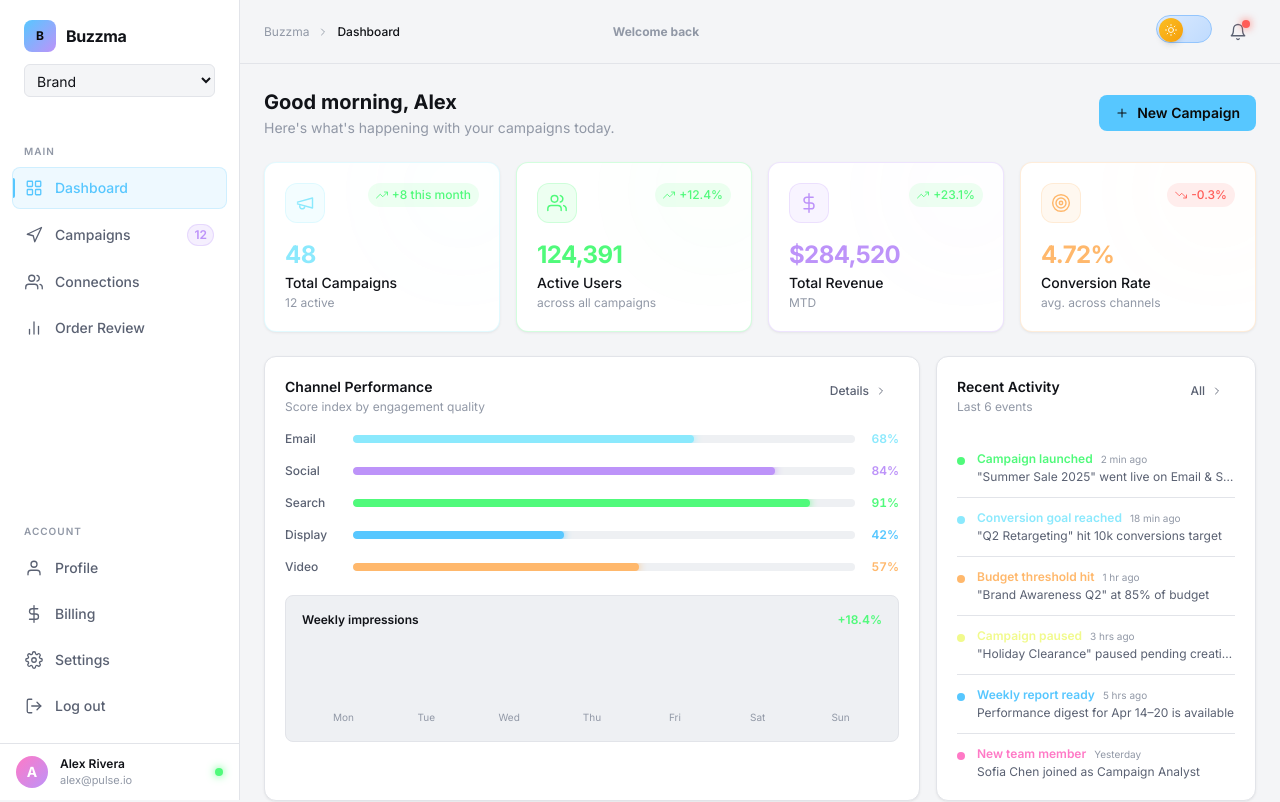
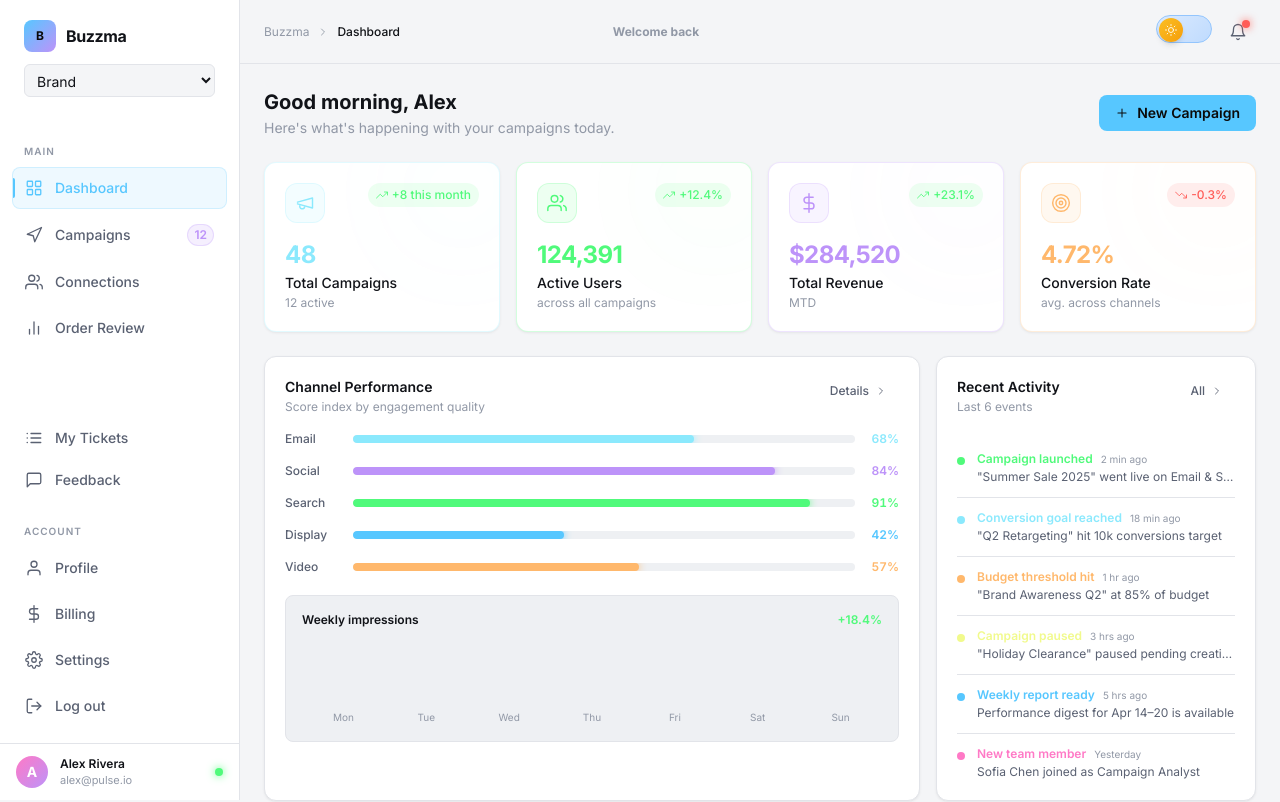
Before and after one commit to real-coddicted/buzzma, a React (Vite) app in the folder frontend/: page / in a window 1280 px wide. Shown: the top 802 px of the page. Built offline with nearby package versions, Linux system fonts and the light colour scheme.

Commit message:
Sidebar items update

```diff
--- a/frontend/src/components/layout/Sidebar.tsx
+++ b/frontend/src/components/layout/Sidebar.tsx
@@ -10,10 +10,10 @@ interface SidebarProps {
 
 // Role-based navigation mapping
 const roleNavigationMap: Record<UserRole, NavPage[]> = {
-  brand: ['dashboard', 'campaigns', 'connections', 'order-review'],
-  agency: ['dashboard', 'campaigns', 'connections', 'assignments', 'order-review'],
-  mediator: ['dashboard', 'assignments', 'connections', 'order-review', 'my-tickets'],
-  buyer: ['dashboard', 'deals', 'my-tickets', 'notifications'],
+  brand: ['dashboard', 'campaigns', 'connections', 'order-review', 'my-tickets', 'feedback'],
+  agency: ['dashboard', 'campaigns', 'connections', 'order-review', 'my-tickets', 'feedback'],
+  mediator: ['dashboard', 'assignments', 'connections', 'order-review', 'my-tickets', 'feedback'],
+  buyer: ['dashboard', 'deals', 'my-tickets', 'feedback'],
 }
 
 function Logo({ selectedRole, onRoleChange }: { selectedRole: UserRole; onRoleChange: (role: UserRole) => void }) {
```
